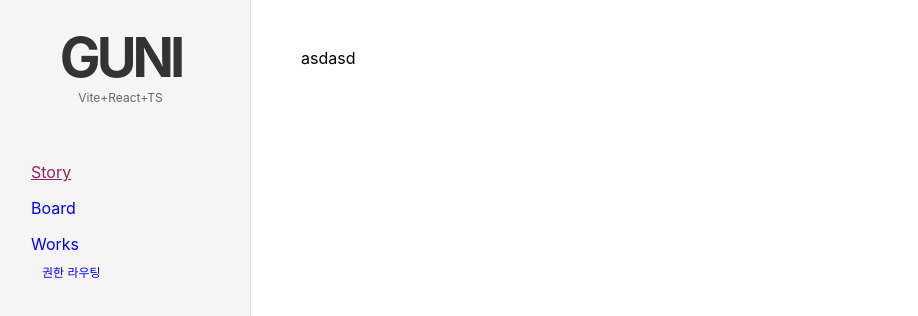
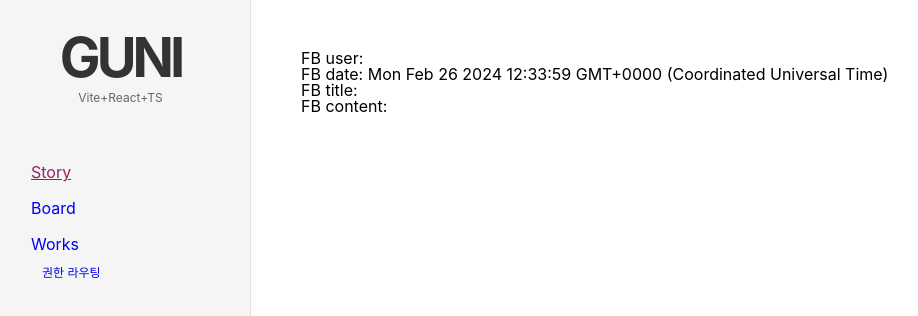
Before and after one commit to GUNIZZI/vite-react-ts, a React (Vite) app: page /vite-react-ts/story in a window 1280 px wide. Shown: the top 316 px of the page, without its empty margins (9-927 px from the left). Built offline with nearby package versions, Linux system fonts and the light colour scheme; no server answers; the database is empty.

Commit message:
Firebase 테스트

```diff
--- a/src/views/story/Index.tsx
+++ b/src/views/story/Index.tsx
@@ -1,20 +1,26 @@
 import { db } from '@/firebase';
-import { doc, getDoc } from 'firebase/firestore';
+import { doc, getDoc, Timestamp } from 'firebase/firestore';
 import { useEffect, useState } from 'react';
 
+interface I_Story {
+    user: string;
+    date: Timestamp;
+    title: string;
+    content: string;
+}
+
 const Index = () => {
-    const [test, setTest] = useState();
+    const [test, setTest] = useState<I_Story>({ user: '', date: Timestamp.now(), title: '', content: '' });
 
     // async - await로 데이터 fetch 대기
     async function getTest() {
         //     // document에 대한 참조 생성
-        const docRef = doc(db, 'story', '1');
+        const docRef = doc(db, 'story', '2');
         //     // 참조에 대한 Snapshot 쿼리
         const docSnap = await getDoc(docRef);
 
         if (docSnap.exists()) {
-            console.log(docSnap.data());
-            // setTest(docSnap.data());
+            setTest(docSnap.data() as I_Story);
         }
     }
 
@@ -24,7 +30,10 @@ const Index = () => {
 
     return (
         <>
-            <div style={{ height: '5000px' }}>asdasd</div>
+            <div>FB user: {test?.user}</div>
+            <div>FB date: {test.date.toDate().toString()}</div>
+            <div>FB title: {test?.title}</div>
+            <div>FB content: {test?.title}</div>
         </>
     );
 };
```
